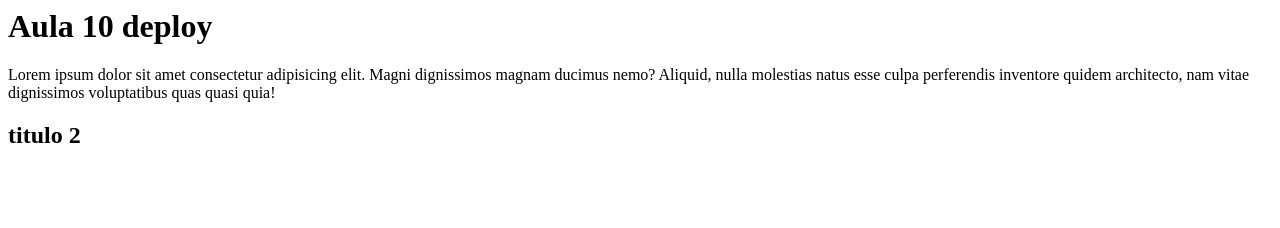
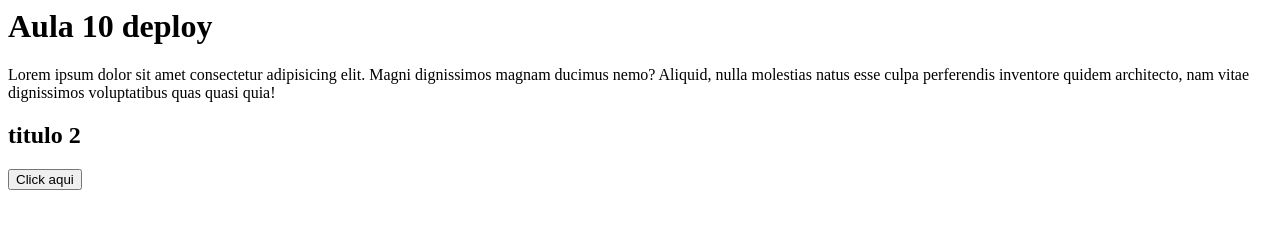
Before and after one commit to CarlosP1006/Aula10, a plain HTML site: page index.html in a window 1280 px wide. Drawn offline with Linux system fonts and the light colour scheme.

Commit message:
Arquivo 3

```diff
--- a/index.html
+++ b/index.html
@@ -3,10 +3,13 @@
     <meta charset="UTF-8">
     <meta name="viewport" content="width=device-width, initial-scale=1.0">
     <title>Aula 10</title>
+    <script type="text/javascript" src="./script.js"></script>
 </head>
 <body>
     <h1>Aula 10 deploy</h1>
     <p>Lorem ipsum dolor sit amet consectetur adipisicing elit. Magni dignissimos magnam ducimus nemo? Aliquid, nulla molestias natus esse culpa perferendis inventore quidem architecto, nam vitae dignissimos voluptatibus quas quasi quia!</p>
     <h2> titulo 2 </h2>
+
+    <button type="button" onclick="mensagem()">Click aqui</button>
 </body>
 </html>
--- /dev/null
+++ b/script.js
@@ -0,0 +1,3 @@
+function mensagem(){
+    alert("Mensagem qualquer");
+}
```
